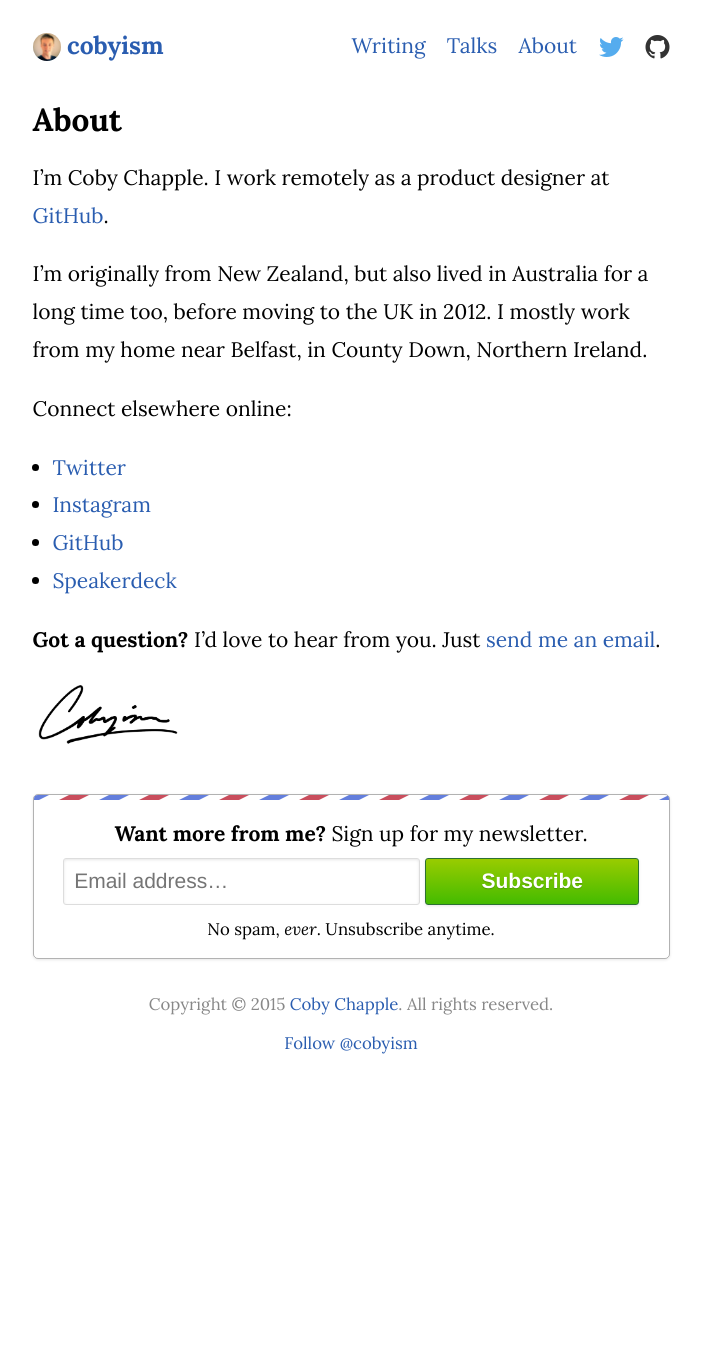
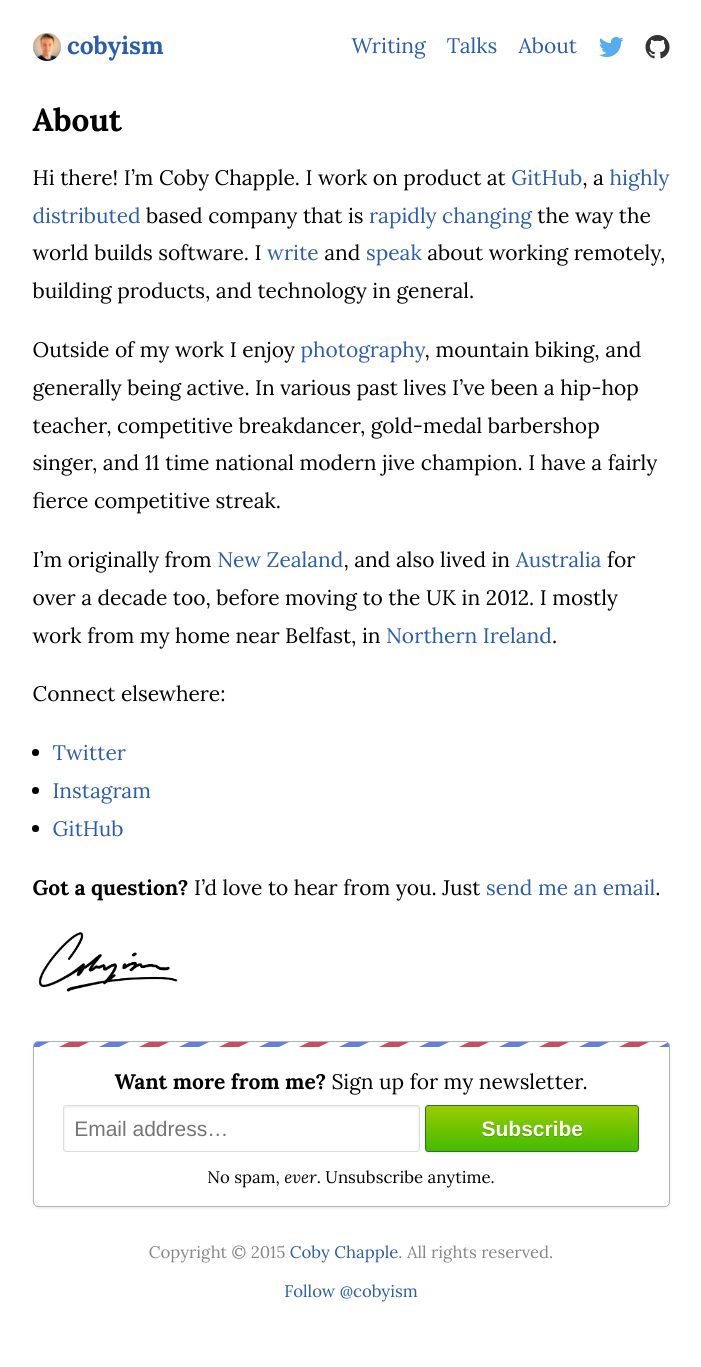
Before and after one commit to cobyism/archived-cobyism.github.io, a Jekyll site: the page built from about/index.md, in a window 1280 px wide. Shown: the whole page, without its empty margins (289-990 px from the left). Built offline with Jekyll 4.4.1, drawn with Linux system fonts in a browser that asks for light colours; nearby versions of some CDN libraries; Markdown is read by kramdown in place of the engine named in the settings; comment, search, counter and statistics services are not loaded; before the commit the page ends 1119 px from its top, so only the background shows below that.

Commit message:
about page content tweaks

```diff
--- a/about/index.md
+++ b/about/index.md
@@ -5,16 +5,17 @@ title: About
 
 ## About
 
-I’m Coby Chapple. I work remotely as a product designer at [GitHub](https://github.com).
+Hi there! I’m Coby Chapple. I work on product at [GitHub](https://github.com), a [highly distributed](https://github.com/about/team) based company that is [rapidly changing](https://github.com/about/press) the way the world builds software. I [write]({{ site.baseurl }}writing/) and [speak]({{ site.baseurl }}talks/) about working remotely, building products, and technology in general.
 
-I’m originally from New Zealand, but also lived in Australia for a long time too, before moving to the UK in 2012. I mostly work from my home near Belfast, in County Down, Northern Ireland.
+Outside of my work I enjoy [photography](https://instagram.com/cobyism), mountain biking, and generally being active. In various past lives I’ve been a hip-hop teacher, competitive breakdancer, gold-medal barbershop singer, and 11 time national modern jive champion. I have a fairly fierce competitive streak.
 
-Connect elsewhere online:
+I’m originally from [New Zealand](http://cl.ly/ac0r), and also lived in [Australia](http://cl.ly/abvL) for over a decade too, before moving to the UK in 2012. I mostly work from my home near Belfast, in [Northern Ireland](http://cl.ly/acGZ).
+
+Connect elsewhere:
 
 - [Twitter](https://twitter.com/cobyism)
 - [Instagram](https://instagram.com/cobyism)
 - [GitHub](https://github.com/cobyism)
-- [Speakerdeck](https://speakerdeck.com/cobyism)
 
 **Got a question?** I’d love to hear from you. Just [send me an email](mailto:{{ site.author.email }}).
 
```
